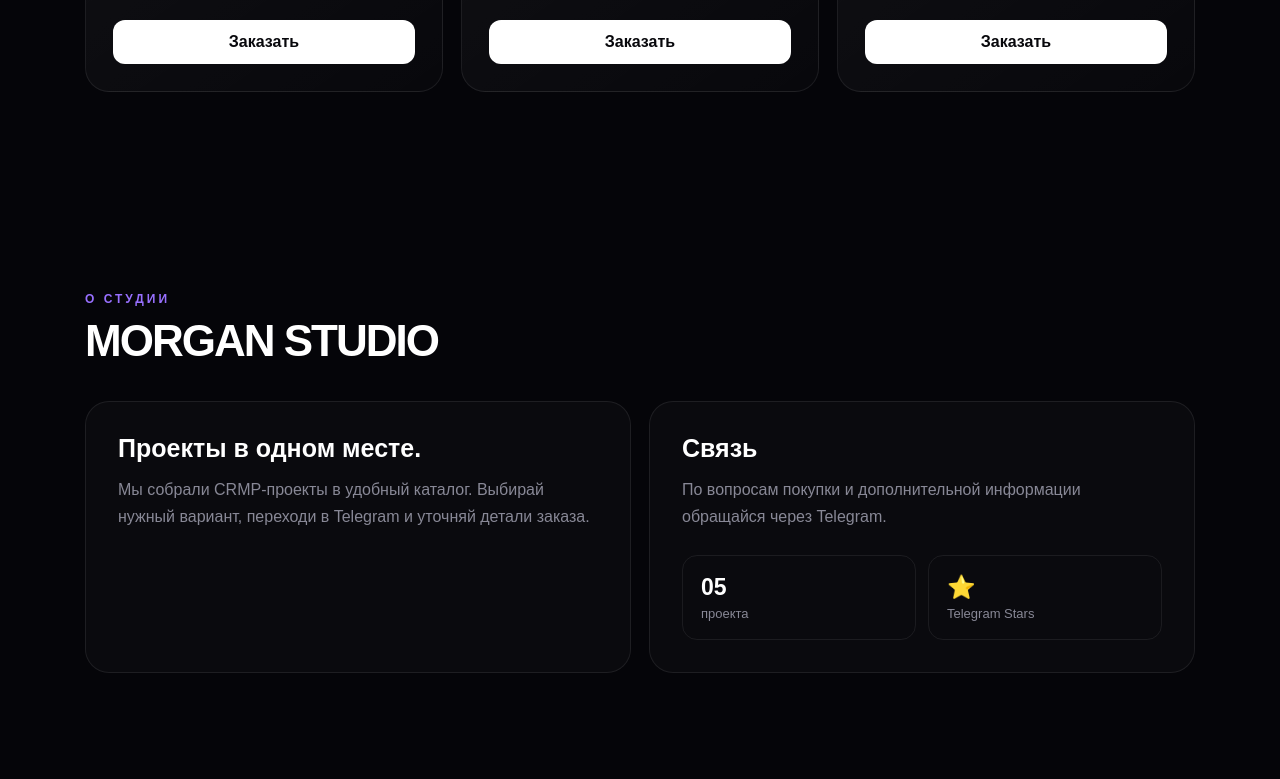
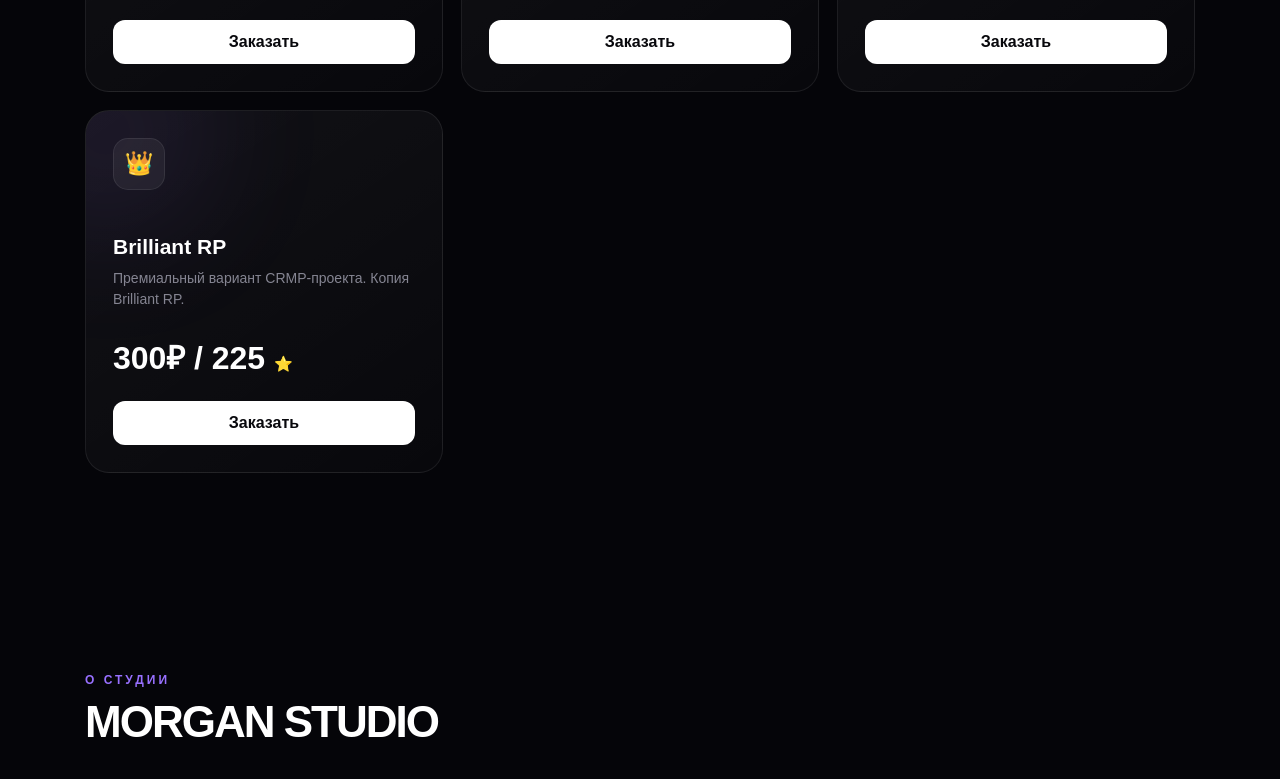
Before and after one commit to morgangmgm/shop, a plain HTML site: page index.html in a window 1280 px wide. Shown: the part 1321-2100 px from the top of the page. Drawn offline with Linux system fonts and the light colour scheme.

Commit message:
Update index.html

```diff
--- a/index.html
+++ b/index.html
@@ -918,7 +918,7 @@ footer{
 <nav>
 
 <a class="logo" href="#">
-    MORGAN<span>Studio</span>
+    MORGAN<span>STUDIO</span>
 </a>
 
 <div class="nav-links">
@@ -1154,6 +1154,39 @@ target="_blank"
 </article>
 
 
+
+<article
+class="product reveal"
+style="--color:#9b6cff"
+>
+
+<div class="icon">
+👑
+</div>
+
+<h3>
+Brilliant RP
+</h3>
+
+<p>
+Премиальный вариант CRMP-проекта. Копия Brilliant RP.
+</p>
+
+<div class="price">
+300₽ / 225 <span>⭐️</span>
+</div>
+
+<a
+class="buy"
+href="https://t.me/morganshop_crmp/43"
+target="_blank"
+>
+Заказать
+</a>
+
+</article>
+
+
 </div>
 
 </section>
```
